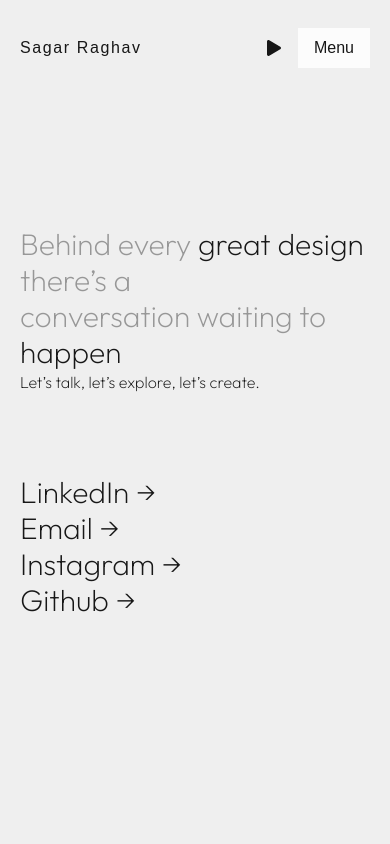
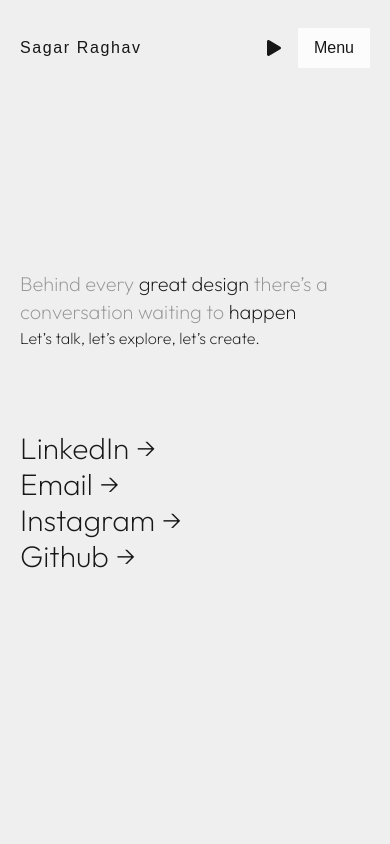
Before and after one commit to sagarRaghav-0/next-portfolio-without-animation, a Next.js app: page /contact in a window 390 px wide. Shown: the top 844 px of the page. Built offline with nearby package versions, Linux system fonts and the light colour scheme.

Commit message:
adjust speed

```diff
--- a/app/contact/page.tsx
+++ b/app/contact/page.tsx
@@ -7,14 +7,14 @@ const page = () => {
             <div className='flex flex-col pt-[15vh] h-screen justify-center pb-[15vh]'>
                 <div data-lag={0.4} className='flex flex-col gap-5 mb-20'>
                     <Copy>
-                        <p className='text-3xl md:text-5xl text-shadow-text md:leading-[3.5rem] '>Behind every <span> great design </span> there’s a<br />
+                        <p className='text-xl sm:4xl md:text-5xl text-shadow-text md:leading-[3.5rem] '>Behind every <span> great design </span> there’s a<br />
                             conversation waiting to <span> happen</span>
                         </p>
                         <p>Let’s talk, let’s explore, let’s create.</p>
                     </Copy>
                 </div>
 
-                <div data-lag={0.6} className="flex flex-col text-3xl space-y-4 max-w-[400px]">
+                <div data-lag={0.5} className="flex flex-col text-3xl space-y-4 max-w-[400px]">
                     <Copy>
 
                         <Link data-cursor-text="LnkedIn" href="#" className="cursor-hover-target cursor-hover-social flex items-center gap-2  hover:translate-x-2 transition-transform">
--- a/components/Shadow.tsx
+++ b/components/Shadow.tsx
@@ -7,7 +7,7 @@ const Shadow = () => {
             data-cursor-text=""
         >
             <Copy>
-                <p data-speed={0.7} className="text-3xl sm:text-4xl md:text-5xl text-shadow-text leading-relaxed tracking-wider">
+                <p data-speed={0.5} className="text-3xl sm:text-4xl md:text-5xl text-shadow-text leading-relaxed tracking-wider">
                     <span> Touching </span> possibilities, designing the future,
                     <br />
                     transforming vision into experience.
```
